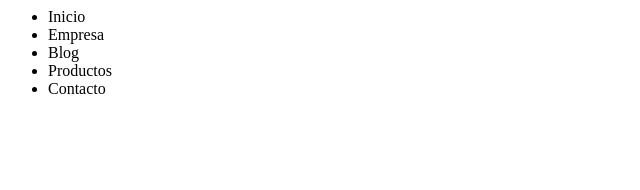
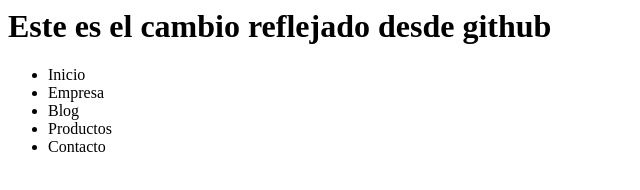
Before and after one commit to pruebas-de-git/proyecto_1, a plain HTML site: page index.html in a window 1280 px wide. Shown: the whole page, without its empty margins (0-640 px from the left). Drawn offline with Linux system fonts and the light colour scheme.

Commit message:
Update index.html

```diff
--- a/index.html
+++ b/index.html
@@ -5,6 +5,7 @@
     <title>Document</title>
 </head>
 <body>
+    <h1>Este es el cambio reflejado desde github</h1>
     <div class="navegacion">
         <ul>
             <li>Inicio</li>
```
